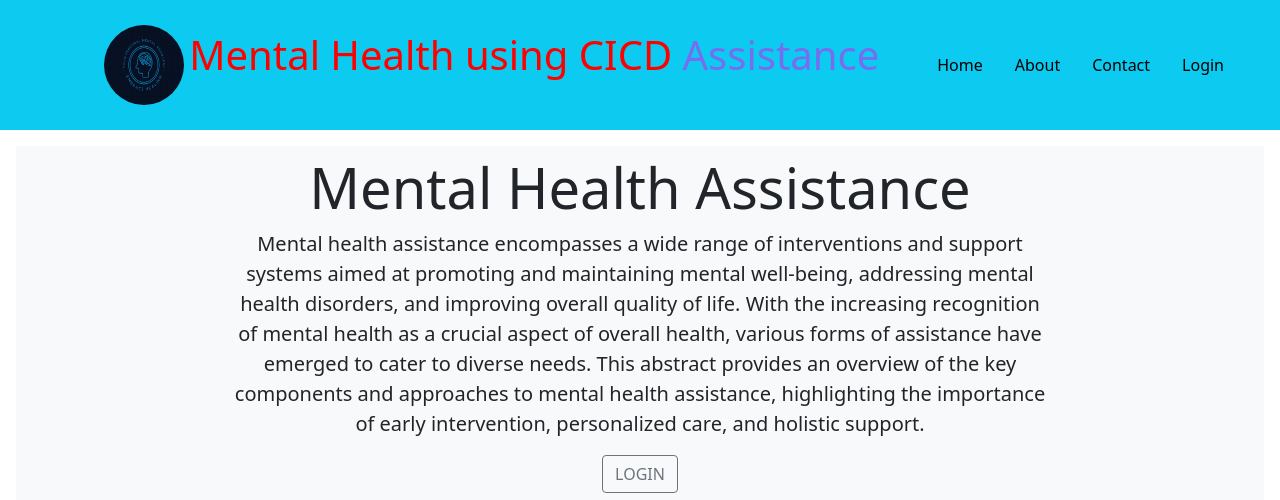
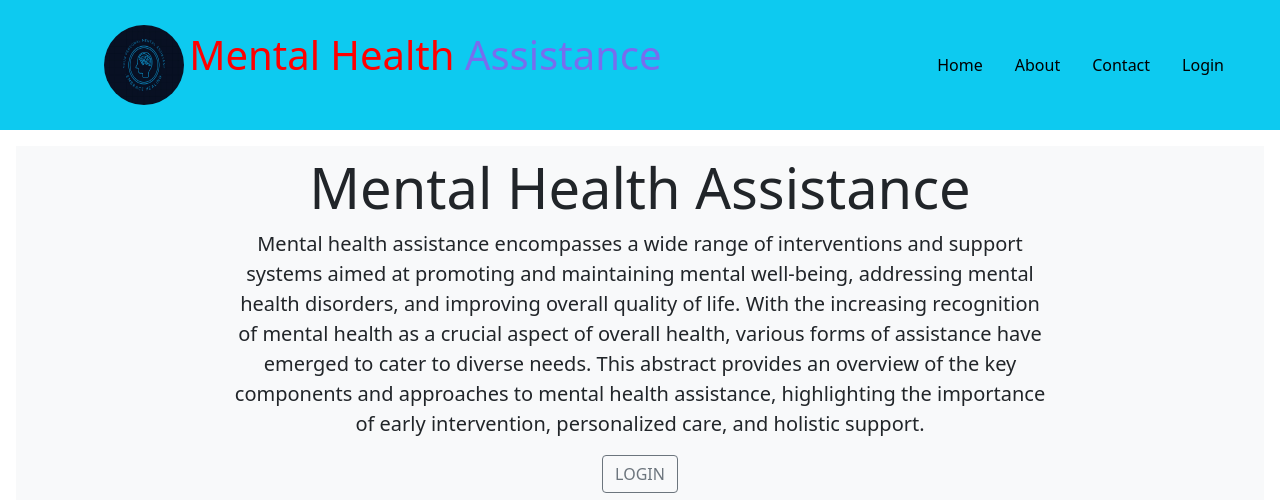
Before and after one commit to invika/Mental-health-assistance, a Django app: page / in a window 1280 px wide. Shown: the top 500 px of the page. Run offline with Django 4.2, Linux system fonts and the light colour scheme; some web fonts are replaced.

Commit message:
jenkins cicd

```diff
--- a/templates/home/menu.html
+++ b/templates/home/menu.html
@@ -4,7 +4,7 @@
         <div class="container-fluid">
           <a class="navbar-brand" href="#">
             <img src="{% static 'images/website_logo.jpg' %}" style="margin-left: 4rem;width:80px;height:80px" class="img img-sm img-fluid rounded-circle">
-            <span style="font-size: 40px;color:red">Mental Health using CICD </span> <span  style="color:#786DEE;font-size: 40px">Assistance </span>
+            <span style="font-size: 40px;color:red">Mental Health </span> <span  style="color:#786DEE;font-size: 40px">Assistance </span>
 
           </a>
           <button class="navbar-toggler"  style="background-color: rgb(7, 7, 8);" type="button" data-bs-toggle="collapse" data-bs-target="#navbarNavDropdown" aria-controls="navbarNavDropdown" aria-expanded="false" aria-label="Toggle navigation">
```
